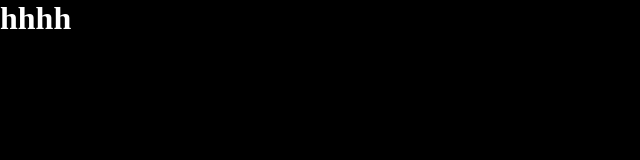
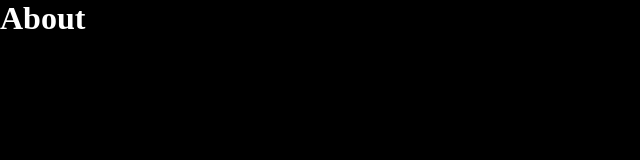
Before and after one commit to nidhinagpure/my-portfolio, a React (Vite) app: page /about in a window 1280 px wide. Shown: the top 160 px of the page, without its empty margins (0-640 px from the left). Built offline with nearby package versions, Linux system fonts and the light colour scheme.

Commit message:
path init

```diff
--- a/src/components/about/About.jsx
+++ b/src/components/about/About.jsx
@@ -3,7 +3,7 @@ import './../about/About.css';
 const About = () => {
   return (
     <div>
-      <h1>hhhh</h1>
+      <h1>About</h1>
     </div>
   )
 }
--- a/src/components/home/Home.jsx
+++ b/src/components/home/Home.jsx
@@ -8,4 +8,4 @@ const Home = () => {
   )
 }
 
-export default Home
+export default Home;
```
